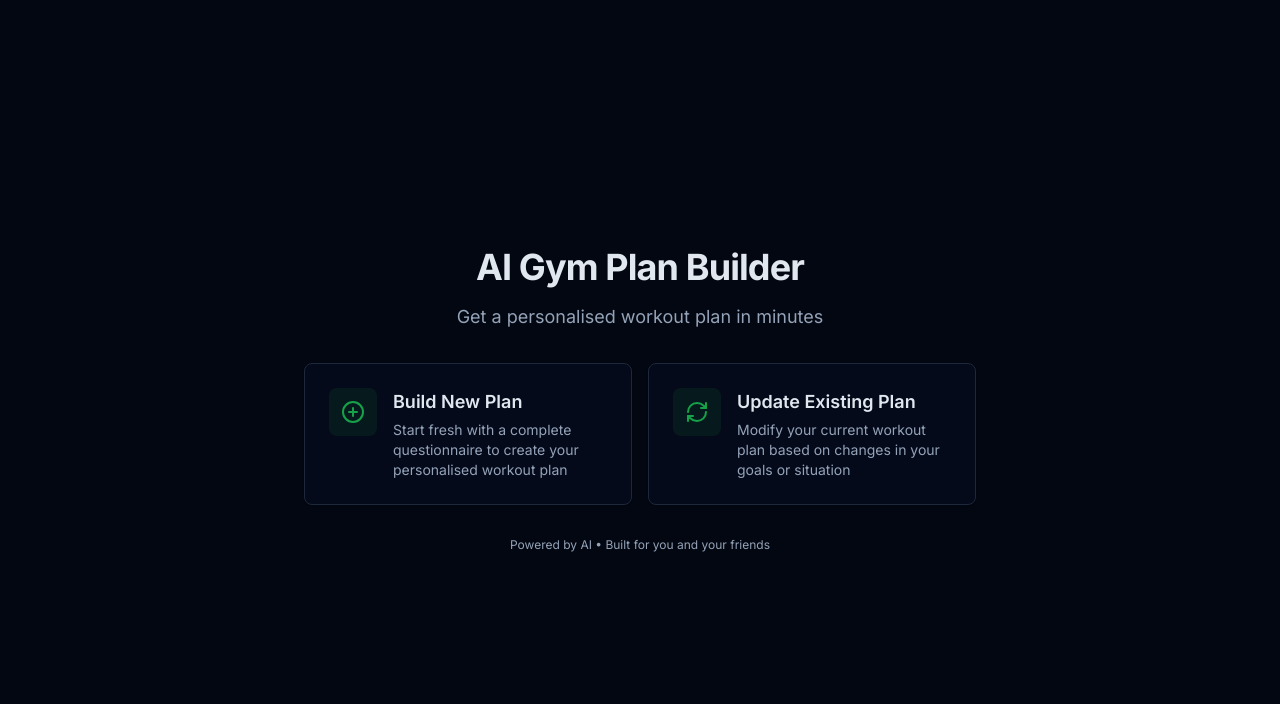
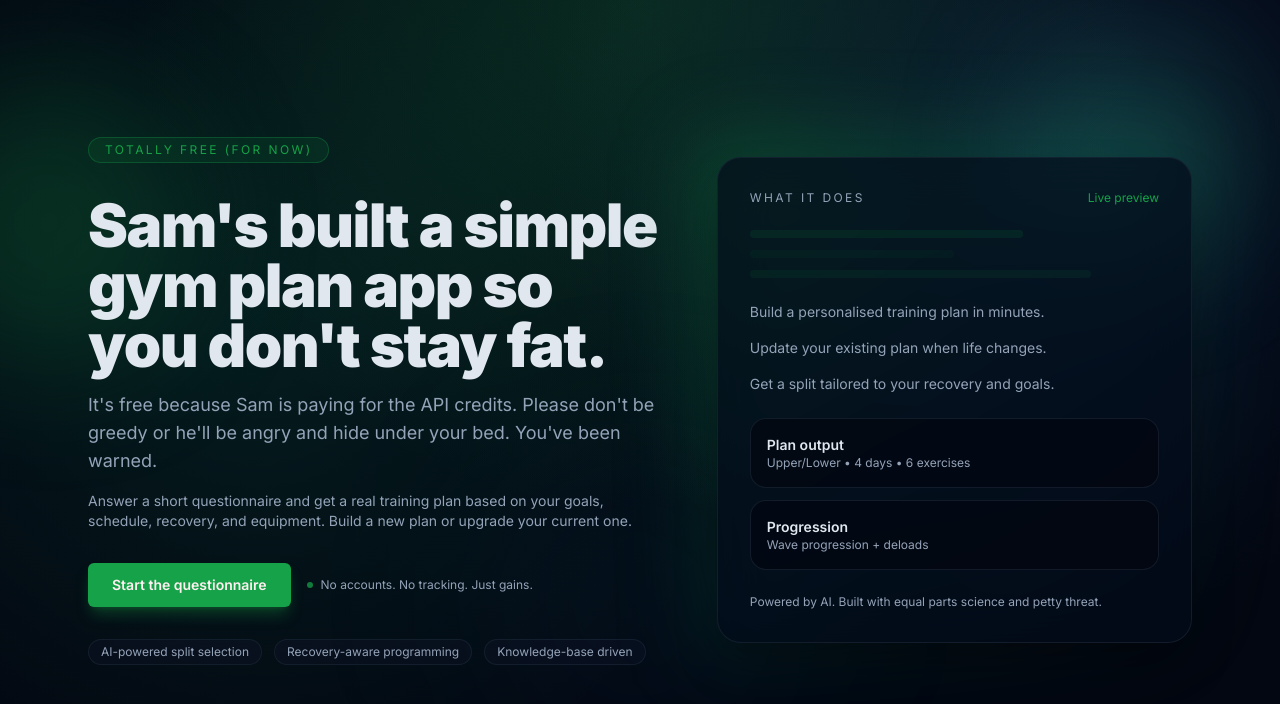
Before and after one commit to Samcarr01/gym-app, a Next.js app: page / in a window 1280 px wide. Shown: the top 704 px of the page. Built offline with nearby package versions, Linux system fonts and the light colour scheme.

Commit message:
Add landing page

```diff
--- a/src/app/page.tsx
+++ b/src/app/page.tsx
@@ -1,23 +1,96 @@
-import { ModeSelector } from '@/components/ModeSelector';
-
 export default function Home() {
   return (
-    <main className="min-h-screen flex flex-col items-center justify-center p-6">
-      <div className="max-w-2xl w-full space-y-8">
-        <header className="text-center space-y-4">
-          <h1 className="text-4xl font-bold tracking-tight">
-            AI Gym Plan Builder
-          </h1>
-          <p className="text-muted-foreground text-lg">
-            Get a personalised workout plan in minutes
-          </p>
-        </header>
+    <main className="relative min-h-screen overflow-hidden bg-background">
+      <div className="absolute inset-0 bg-[radial-gradient(circle_at_top,_rgba(34,197,94,0.18),_transparent_50%),radial-gradient(circle_at_20%_40%,_rgba(16,185,129,0.12),_transparent_45%),radial-gradient(circle_at_80%_20%,_rgba(59,130,246,0.12),_transparent_40%)]" />
+      <div className="absolute -left-24 top-24 h-72 w-72 rounded-full bg-primary/20 blur-3xl animate-float-slow" />
+      <div className="absolute right-10 top-10 h-56 w-56 rounded-full bg-emerald-400/20 blur-3xl animate-float" />
+      <div className="absolute bottom-10 left-1/2 h-80 w-80 -translate-x-1/2 rounded-full bg-sky-400/10 blur-[120px] animate-pulse-soft" />
 
-        <ModeSelector />
+      <div className="relative mx-auto flex min-h-screen max-w-6xl flex-col justify-center px-6 py-16">
+        <div className="grid gap-12 lg:grid-cols-[1.1fr_0.9fr] items-center">
+          <div className="space-y-8">
+            <div className="inline-flex items-center gap-2 rounded-full border border-primary/30 bg-primary/10 px-4 py-1 text-xs uppercase tracking-[0.2em] text-primary">
+              Totally free (for now)
+            </div>
+            <div className="space-y-4">
+              <h1 className="text-4xl md:text-6xl font-black tracking-tight">
+                Sam&apos;s built a simple gym plan app so you don&apos;t stay fat.
+              </h1>
+              <p className="text-lg text-muted-foreground max-w-xl">
+                It&apos;s free because Sam is paying for the API credits. Please don&apos;t be greedy or he&apos;ll
+                be angry and hide under your bed. You&apos;ve been warned.
+              </p>
+              <p className="text-sm text-muted-foreground max-w-xl">
+                Answer a short questionnaire and get a real training plan based on your goals,
+                schedule, recovery, and equipment. Build a new plan or upgrade your current one.
+              </p>
+            </div>
+            <div className="flex flex-wrap gap-4">
+              <a
+                href="/start"
+                className="inline-flex items-center justify-center rounded-md bg-primary px-6 py-3 text-sm font-semibold text-primary-foreground shadow-lg shadow-primary/30 transition hover:scale-[1.02] hover:bg-primary/90 focus-visible:outline-none focus-visible:ring-2 focus-visible:ring-ring"
+              >
+                Start the questionnaire
+              </a>
+              <div className="flex items-center gap-2 text-xs text-muted-foreground">
+                <span className="h-1.5 w-1.5 rounded-full bg-primary animate-pulse" />
+                No accounts. No tracking. Just gains.
+              </div>
+            </div>
+            <div className="flex flex-wrap gap-3 text-xs text-muted-foreground">
+              <span className="rounded-full border border-border/60 bg-muted/40 px-3 py-1">
+                AI-powered split selection
+              </span>
+              <span className="rounded-full border border-border/60 bg-muted/40 px-3 py-1">
+                Recovery-aware programming
+              </span>
+              <span className="rounded-full border border-border/60 bg-muted/40 px-3 py-1">
+                Knowledge-base driven
+              </span>
+            </div>
+          </div>
 
-        <footer className="text-center text-xs text-muted-foreground">
-          <p>Powered by AI • Built for you and your friends</p>
-        </footer>
+          <div className="relative">
+            <div className="absolute -inset-6 rounded-3xl bg-gradient-to-br from-primary/30 via-emerald-500/10 to-transparent blur-2xl animate-float" />
+            <div className="relative rounded-3xl border border-border/60 bg-card/70 p-8 backdrop-blur-xl shadow-2xl shadow-black/40">
+              <div className="space-y-6">
+                <div className="flex items-center justify-between">
+                  <span className="text-xs uppercase tracking-[0.2em] text-muted-foreground">
+                    What it does
+                  </span>
+                  <span className="text-xs text-primary">Live preview</span>
+                </div>
+                <div className="space-y-3">
+                  <div className="h-2 w-2/3 rounded-full bg-primary/20 animate-pulse-soft" />
+                  <div className="h-2 w-1/2 rounded-full bg-primary/10 animate-pulse-soft delay-75" />
+                  <div className="h-2 w-5/6 rounded-full bg-primary/15 animate-pulse-soft delay-150" />
+                </div>
+                <div className="space-y-4 text-sm text-muted-foreground">
+                  <p>Build a personalised training plan in minutes.</p>
+                  <p>Update your existing plan when life changes.</p>
+                  <p>Get a split tailored to your recovery and goals.</p>
+                </div>
+                <div className="grid gap-3">
+                  <div className="rounded-2xl border border-border/60 bg-background/70 p-4">
+                    <p className="text-sm font-semibold">Plan output</p>
+                    <p className="text-xs text-muted-foreground">
+                      Upper/Lower • 4 days • 6 exercises
+                    </p>
+                  </div>
+                  <div className="rounded-2xl border border-border/60 bg-background/70 p-4">
+                    <p className="text-sm font-semibold">Progression</p>
+                    <p className="text-xs text-muted-foreground">
+                      Wave progression + deloads
+                    </p>
+                  </div>
+                </div>
+                <div className="text-xs text-muted-foreground">
+                  Powered by AI. Built with equal parts science and petty threat.
+                </div>
+              </div>
+            </div>
+          </div>
+        </div>
       </div>
     </main>
   );
--- /dev/null
+++ b/src/app/start/page.tsx
@@ -0,0 +1,24 @@
+import { ModeSelector } from '@/components/ModeSelector';
+
+export default function StartPage() {
+  return (
+    <main className="min-h-screen flex flex-col items-center justify-center p-6">
+      <div className="max-w-2xl w-full space-y-8">
+        <header className="text-center space-y-4">
+          <h1 className="text-4xl font-bold tracking-tight">
+            Choose Your Mode
+          </h1>
+          <p className="text-muted-foreground text-lg">
+            Start fresh or upgrade your current plan
+          </p>
+        </header>
+
+        <ModeSelector />
+
+        <footer className="text-center text-xs text-muted-foreground">
+          <p>Powered by AI • Built for you and your friends</p>
+        </footer>
+      </div>
+    </main>
+  );
+}
--- a/src/styles/globals.css
+++ b/src/styles/globals.css
@@ -43,6 +43,15 @@
   .animate-slide-up {
     animation: slideUp 0.3s ease-out;
   }
+  .animate-float {
+    animation: float 6s ease-in-out infinite;
+  }
+  .animate-float-slow {
+    animation: floatSlow 10s ease-in-out infinite;
+  }
+  .animate-pulse-soft {
+    animation: pulseSoft 2.6s ease-in-out infinite;
+  }
 }
 
 @keyframes fadeIn {
@@ -58,6 +67,21 @@
 @keyframes shine {
   from { transform: translateX(-100%); }
   to { transform: translateX(100%); }
+}
+
+@keyframes floatSlow {
+  0%, 100% { transform: translateY(0px); }
+  50% { transform: translateY(-18px); }
+}
+
+@keyframes float {
+  0%, 100% { transform: translateY(0px); }
+  50% { transform: translateY(-10px); }
+}
+
+@keyframes pulseSoft {
+  0%, 100% { opacity: 0.5; }
+  50% { opacity: 1; }
 }
 
 @media print {
```
